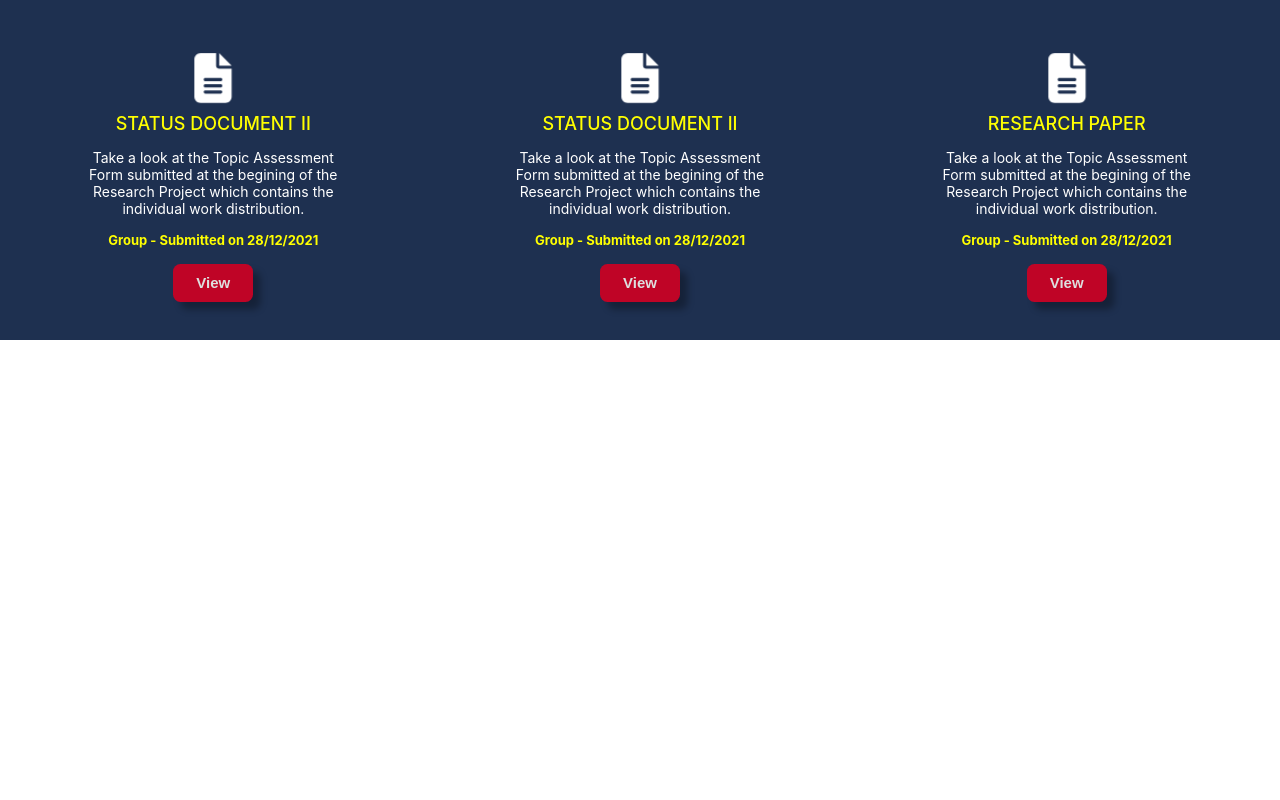
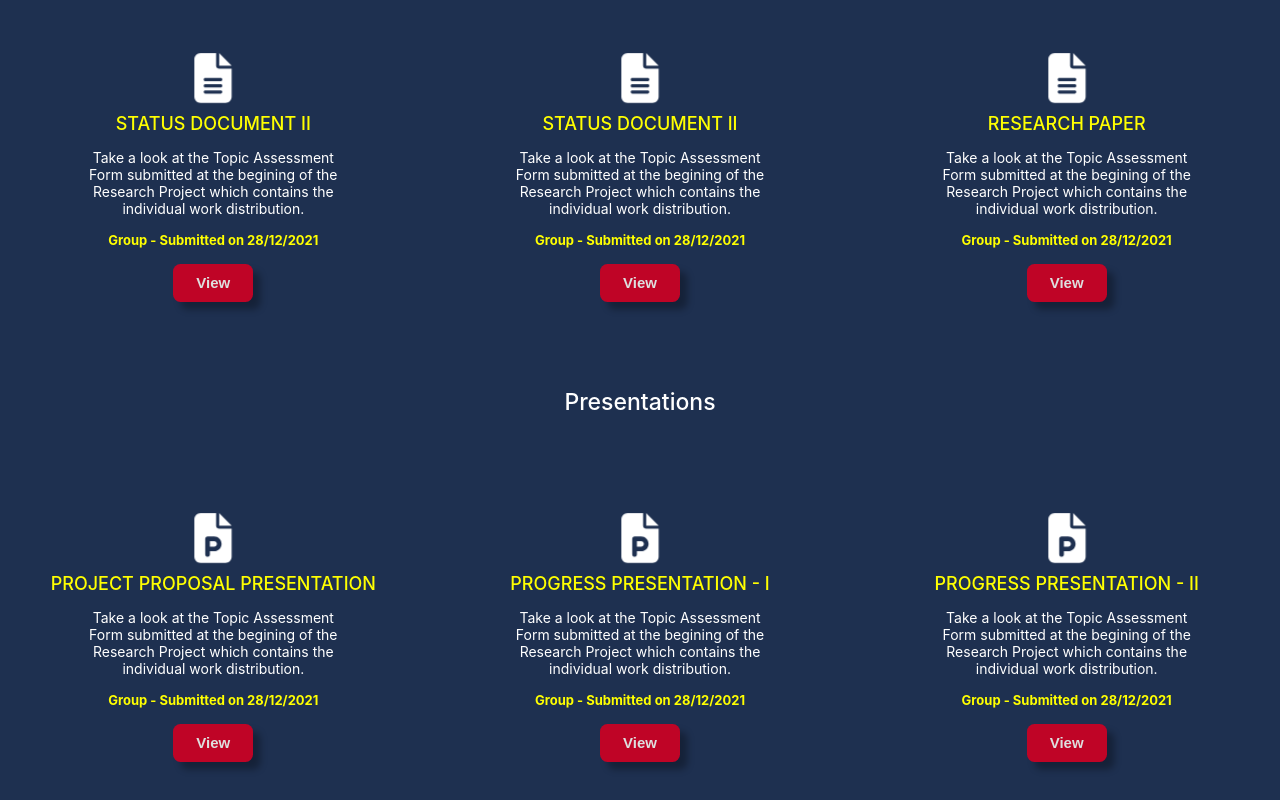
Before and after one commit to Agasthi98/research-web, a React (Create React App) app: page / in a window 1280 px wide. Shown: the part 10428-11228 px from the top of the page. Before the commit the page ends 10768 px from the top, so only its background shows below. Built offline with nearby package versions, Linux system fonts and the light colour scheme.

Commit message:
prentation sides okay

```diff
--- a/src/components/documents/documents.jsx
+++ b/src/components/documents/documents.jsx
@@ -1,7 +1,10 @@
 import React from "react";
 import "./documents.scss";
 import { FontAwesomeIcon } from "@fortawesome/react-fontawesome";
-import { faFile, faFileLines } from "@fortawesome/free-solid-svg-icons";
+import {
+  faFilePowerpoint,
+  faFileLines,
+} from "@fortawesome/free-solid-svg-icons";
 
 const Documents = () => {
   return (
@@ -161,6 +164,65 @@ const Documents = () => {
             </div>
           </div>
         </div>
+
+        <div className="presentation-side">
+          <div className="doc-title">Presentations</div>
+          <div className="document-body">
+            <div className="document-wrapper">
+              <div className="doc-items">
+                <div className="row">
+                  <FontAwesomeIcon icon={faFilePowerpoint} beat />
+                  <div className="document-name">
+                    PROJECT PROPOSAL PRESENTATION
+                  </div>
+                  <div className="document-description">
+                    Take a look at the Topic Assessment Form submitted at the
+                    begining of the Research Project which contains the
+                    individual work distribution.
+                  </div>
+                  <div className="submitted-date">
+                    Group - Submitted on 28/12/2021
+                  </div>
+                  <button className="view-btn">
+                    <b>View</b>
+                  </button>
+                </div>
+                <div className="row">
+                  <FontAwesomeIcon icon={faFilePowerpoint} beat />
+                  <div className="document-name">PROGRESS PRESENTATION - I</div>
+                  <div className="document-description">
+                    Take a look at the Topic Assessment Form submitted at the
+                    begining of the Research Project which contains the
+                    individual work distribution.
+                  </div>
+                  <div className="submitted-date">
+                    Group - Submitted on 28/12/2021
+                  </div>
+                  <button className="view-btn">
+                    <b>View</b>
+                  </button>
+                </div>
+                <div className="row">
+                  <FontAwesomeIcon icon={faFilePowerpoint} beat />
+                  <div className="document-name">
+                    PROGRESS PRESENTATION - II
+                  </div>
+                  <div className="document-description">
+                    Take a look at the Topic Assessment Form submitted at the
+                    begining of the Research Project which contains the
+                    individual work distribution.
+                  </div>
+                  <div className="submitted-date">
+                    Group - Submitted on 28/12/2021
+                  </div>
+                  <button className="view-btn">
+                    <b>View</b>
+                  </button>
+                </div>
+              </div>
+            </div>
+          </div>
+        </div>
       </div>
     </>
   );
```
